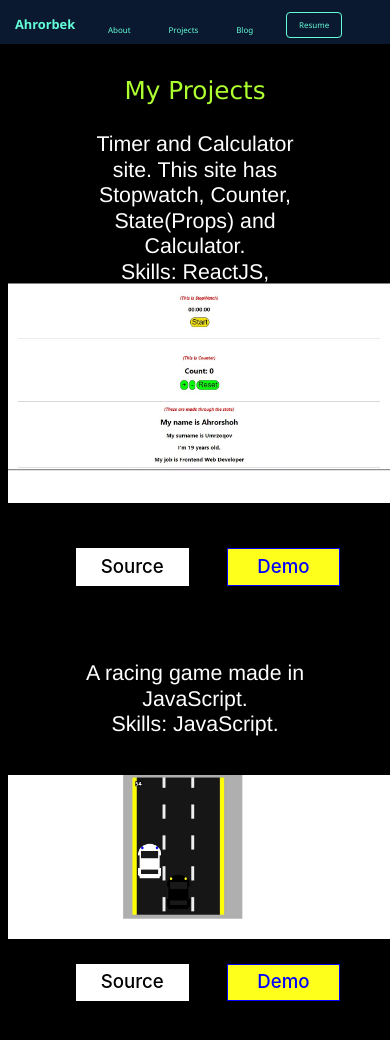
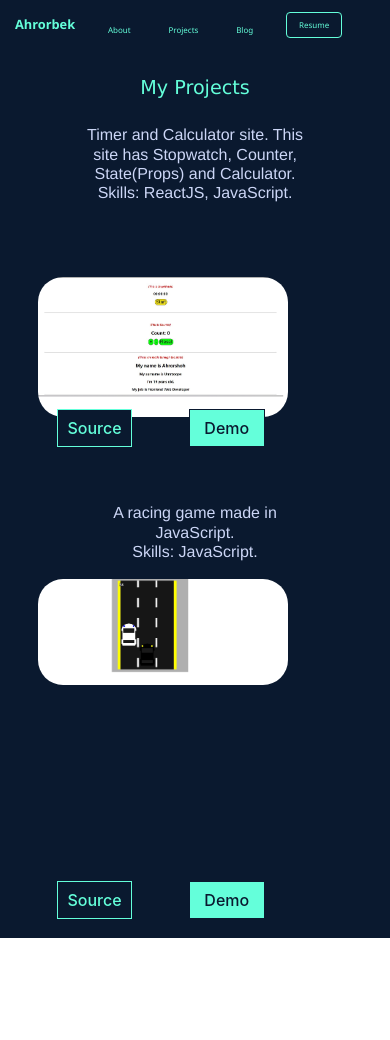
Before and after one commit to AhrorShoH/for-portfolio, a React (Create React App) app: page /portfolio in a window 390 px wide. Shown: the top 1040 px of the page. After the commit the page ends 938 px from the top, so only its background shows below. Built offline with nearby package versions, Linux system fonts and the light colour scheme.

Commit message:
Update portfolio.css

```diff
--- a/src/portfolio/portfolio.css
+++ b/src/portfolio/portfolio.css
@@ -2,21 +2,22 @@
   padding-top: 4cm;
   width: auto;
   height: 1500px;
-  background-color: #000;
-  color: #fff;
+  background-color: #0A192F;
 }
 #header-portfolio {
   text-align: center;
-  color: greenyellow;
+  color: #64FFDA;
   font-family: "Lucida Sans", "Lucida Sans Regular", "Lucida Grande",
     "Lucida Sans Unicode", Geneva, Verdana, sans-serif;
   padding-bottom: 0.5cm;
 }
 #project1 {
-  width: 700px;
+  width: 600px;
   margin-bottom: 1cm;
+  margin-top: 1cm;
   margin-left: 1cm;
   position: absolute;
+  border-radius: 25px;
 }
 
 #about-project {
@@ -25,7 +26,7 @@
   margin-right: 1cm;
   padding-bottom: 0cm;
   text-align: center;
-  color: #fff;
+  color: #CCD6F6;
   margin-top: 2cm;
   position: absolute;
 }
@@ -37,15 +38,14 @@
   height: 1.5cm;
   font-weight: 700;
   font-size: 16pt;
-  background-color: black;
-  color: #fff;
-  border: #fff 1px solid;
+  color: #64FFDA;
+  background-color: #0A192F;
+  border: 1px solid #64FFDA;
   margin-top: 6cm;
 }
 #btn-source:hover {
-  background-color: #ffffff;
-  color: #000000;
-  border: red 1px solid;
+  color: #0A192F;
+  background-color: #64FFDA !important;
 }
 #btn-demo {
   position: absolute;
@@ -54,23 +54,24 @@
   height: 1.5cm;
   font-weight: 700;
   font-size: 16pt;
-  background-color: rgb(255, 255, 28);
-  color: blue;
-  border: blue 1px solid;
+  color: #0A192F;
+  background-color: #64FFDA;
+  border: 1px solid #0A192F;
   margin-top: 6cm;
 }
 #btn-demo:hover {
-  background-color: #ffffff;
-  color: red;
-  border: red 1px solid;
+  color: #64FFDA;
+  background-color: #0A192F !important;
+  border: #64FFDA 1px solid;
 }
 
 #project2 {
   margin-top: 12cm;
-  width: 700px;
+  width: 400px;
   margin-bottom: 1cm;
   margin-left: 16.5cm;
   position: absolute;
+  border-radius: 25px;
 }
 
 #about-project2 {
@@ -93,15 +94,14 @@
   height: 1.5cm;
   font-weight: 700;
   font-size: 16pt;
-  background-color: black;
-  color: #fff;
-  border: #fff 1px solid;
+  color: #64FFDA;
+  background-color: #0A192F;
+  border: 1px solid #64FFDA;
   margin-top: 16cm;
 }
 #btn-source2:hover {
-  background-color: #ffffff;
-  color: #000000;
-  border: red 1px solid;
+  color: #0A192F;
+  background-color: #64FFDA !important;
 }
 #btn-demo2 {
   position: absolute;
@@ -111,54 +111,54 @@
   height: 1.5cm;
   font-weight: 700;
   font-size: 16pt;
-  background-color: rgb(255, 255, 28);
-  color: blue;
-  border: blue 1px solid;
+  color: #0A192F;
+  background-color: #64FFDA;
+  border: 1px solid #0A192F;
   margin-top: 16cm;
 }
 #btn-demo2:hover {
-  background-color: #ffffff;
-  color: red;
-  border: red 1px solid;
+  color: #64FFDA;
+  background-color: #0A192F !important;
+  border: #64FFDA 1px solid;
 }
 
 ::-webkit-scrollbar {
   width: 5px;
+  color: #0A192F;
 }
 ::-webkit-scrollbar-track {
-  box-shadow: inset 0 0 5px grey;
+  box-shadow: inset 0 0 5px #0A192F;
   border-radius: 10px;
 }
 ::-webkit-scrollbar-thumb {
-  background: greenyellow;
+  background: #CCD6F6;
   border-radius: 10px;
-}
-::-webkit-scrollbar-thumb:hover {
-  background: yellowgreen;
 }
 
 
-@media screen and (max-width: 768px) {
+@media only screen and (min-width: 300px) and (max-width: 500px) {
   .portfolio-page {
     padding-top: 1cm;
-    width: 100%;
-    height: 2000px;
-    background-color: #000;
+    width: auto;
+    height: 100%;
+    padding-bottom: 21.5cm;
+    background-color: #0A192F;
     color: #fff;
   }
   #header-portfolio {
     margin-top: 1cm;
     text-align: center;
-    color: greenyellow;
+    font-size: 1.2rem;
+    color: #64FFDA;
     font-family: "Lucida Sans", "Lucida Sans Regular", "Lucida Grande",
       "Lucida Sans Unicode", Geneva, Verdana, sans-serif;
     padding-bottom: 0.5cm;
   }
   #project1 {
-    width: 390px;
+    width: 250px;
     margin-bottom: 1cm;
     position: absolute;
-    margin-left: 0.2cm;
+    margin-left: 1cm;
     margin-top: 4cm;
   }
   #about-project {
@@ -167,40 +167,40 @@
     margin-right: 2cm;
     padding-bottom: 0cm;
     text-align: center;
-    color: #fff;
+    color: #CCD6F6;
     margin-top: 0cm;
-    font-size: 16pt;
+    font-size: 1rem;
   }
 
   #btn-source {
-    margin-top: 11cm;
-    margin-left: 2cm;
-    width: 3cm;
+    margin-top: 7.5cm;
+    margin-left: 1.5cm;
+    width: 2cm;
     height: 1cm;
     font-weight: 500;
-    font-size: 14pt;
-    background-color: #fff;
-    color: #000;
-    border: #fff 1px solid;
+    font-size: 1rem;
+    background-color: #0A192F;
+    color: #64FFDA;
+    border: #64FFDA 1px solid;
   }
   #btn-demo {
-    margin-top: 11cm;
-    margin-left: 6cm;
-    width: 3cm;
+    margin-top: 7.5cm;
+    margin-left: 5cm;
+    width: 2cm;
     height: 1cm;
     font-weight: 500;
-    font-size: 14pt;
-    background-color: rgb(255, 255, 28);
-    color: blue;
-    border: blue 1px solid;
+    font-size: 1rem;
+    background-color: #64FFDA;
+    color: #0A192F;
+    border: #0A192F 1px solid;
   }
 
   #project2 {
-    width: 390px;
+    width: 250px;
     margin-bottom: 1cm;
     position: absolute;
-    margin-left: 0.2cm;
-    margin-top: 17cm;
+    margin-left: 1cm;
+    margin-top: 12cm;
   }
 
   #about-project2 {
@@ -209,32 +209,32 @@
     margin-right: 2cm;
     padding-bottom: 0cm;
     text-align: center;
-    color: #fff;
-    margin-top: 14cm;
-    font-size: 16pt;
+    color: #CCD6F6;
+    margin-top: 10cm;
+    font-size: 1rem;
   }
 
   #btn-source2 {
-    margin-top: 22cm;
-    margin-left: 2cm;
-    width: 3cm;
+    margin-top: 20cm;
+    margin-left: 1.5cm;
+    width: 2cm;
     height: 1cm;
     font-weight: 500;
-    font-size: 14pt;
-    background-color: #fff;
-    color: #000;
-    border: #fff 1px solid;
+    font-size: 1rem;
+    background-color: #0A192F;
+    color: #64FFDA;
+    border: #64FFDA 1px solid;
   }
   #btn-demo2 {
-    margin-top: 22cm;
-    margin-left: 6cm;
-    width: 3cm;
+    margin-top: 20cm;
+    margin-left: 5cm;
+    width: 2cm;
     height: 1cm;
     font-weight: 500;
-    font-size: 14pt;
-    background-color: rgb(255, 255, 28);
-    color: blue;
-    border: blue 1px solid;
+    font-size: 1rem;
+    background-color: #64FFDA;
+    color: #0A192F;
+    border: #0A192F 1px solid;
   }
 }
 
```
